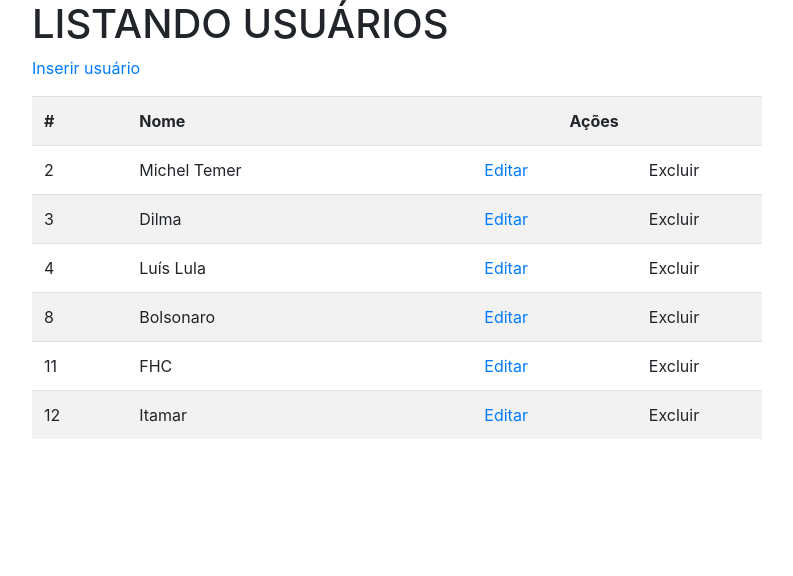
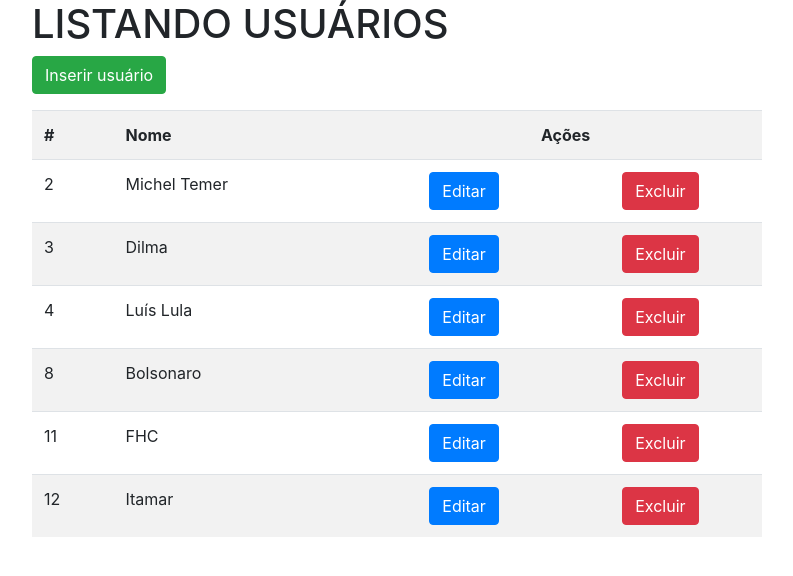
Before and after one commit to villani/lpiv, a PHP site: page /usuarios-listar.php in a window 1280 px wide. Shown: the top 576 px of the page, without its empty margins (53-846 px from the left). Run offline with PHP 8.4, Linux system fonts and the light colour scheme; data comes from the database, SQL or seed files in the repository; both versions use the stored data as it was after the commit.

Commit message:
Exemplos elaborados na Semana 12

```diff
--- a/Exemplos elaborados em aula/semana12/usuarios-form.php
+++ b/Exemplos elaborados em aula/semana12/usuarios-form.php
@@ -59,6 +59,7 @@ if (is_null($id)) {
                     <p>
                         Nome: <br>
                         <input type="text" name="nome" value="<?= $nome; ?>" class="form-control">
+                        <input type="hidden" name="id" value="<?= $id; ?>">
                     </p>
                     <p>
                         E-mail: <br>
--- a/Exemplos elaborados em aula/semana12/usuarios-listar.php
+++ b/Exemplos elaborados em aula/semana12/usuarios-listar.php
@@ -28,7 +28,7 @@ $usuarios = $comando->fetchAll();
 
                 <h1>LISTANDO USUÁRIOS</h1>
 
-                <p><a href="usuarios-form.php">Inserir usuário</a></p>
+                <p><a href="usuarios-form.php" class="btn btn-success">Inserir usuário</a></p>
 
                 <table class="table table-striped">
                     <tr>
@@ -41,9 +41,11 @@ $usuarios = $comando->fetchAll();
                         <td><?= $usuario['id']; ?></td>
                         <td><?= $usuario['nome']; ?></td>
                         <td style="text-align: center;">
-                            <a href="usuarios-form.php?id=<?= $usuario['id']; ?>">Editar</a>
+                            <a href="usuarios-form.php?id=<?= $usuario['id']; ?>" class="btn btn-primary">Editar</a>
                         </td>
-                        <td style="text-align: center;">Excluir</td>
+                        <td style="text-align: center;">
+                            <a href="usuarios-excluir.php?id=<?= $usuario['id']; ?>" class="btn btn-danger">Excluir</a>
+                        </td>
                     </tr>
                     <?php endforeach; ?>
                 </table>
```
Also changed, not shown: Exemplos elaborados em aula/semana12/usuarios-excluir.php (added, +32 -0 lines), Exemplos elaborados em aula/semana12/portal.sqlite.
